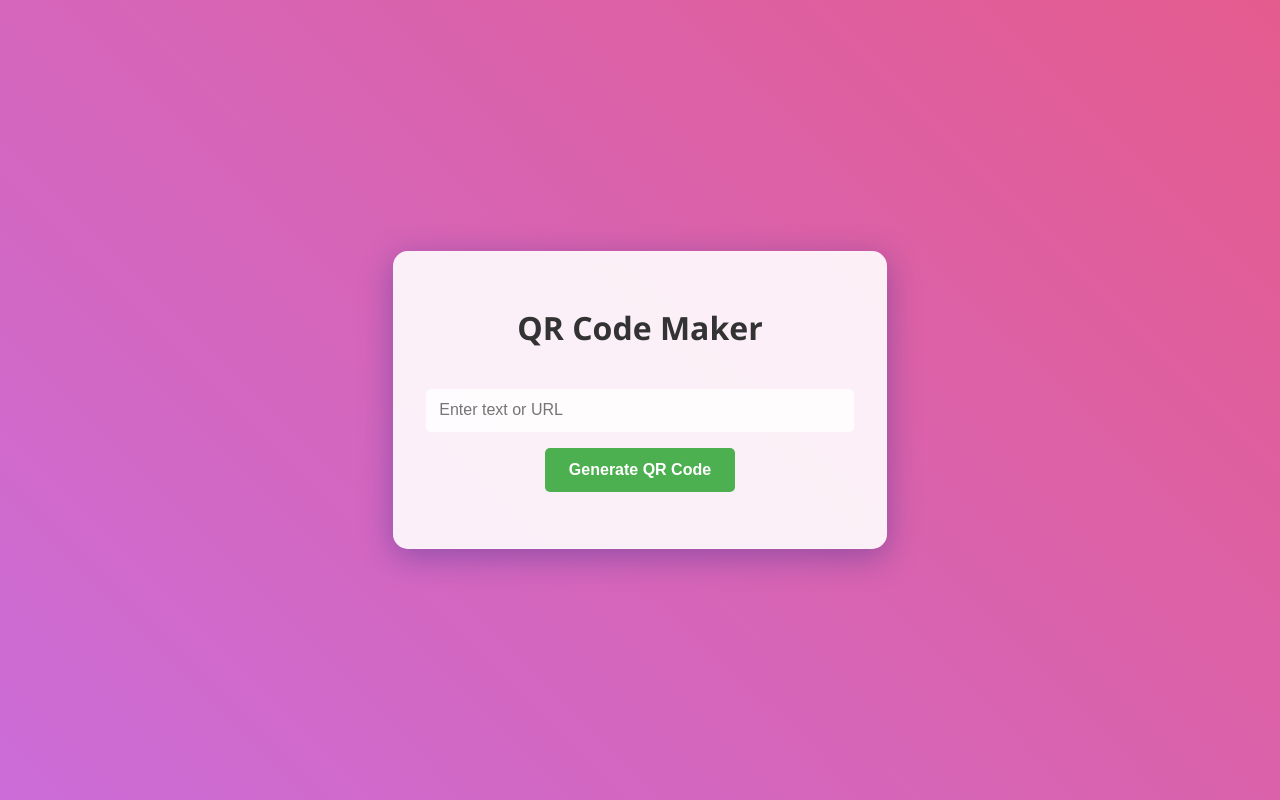
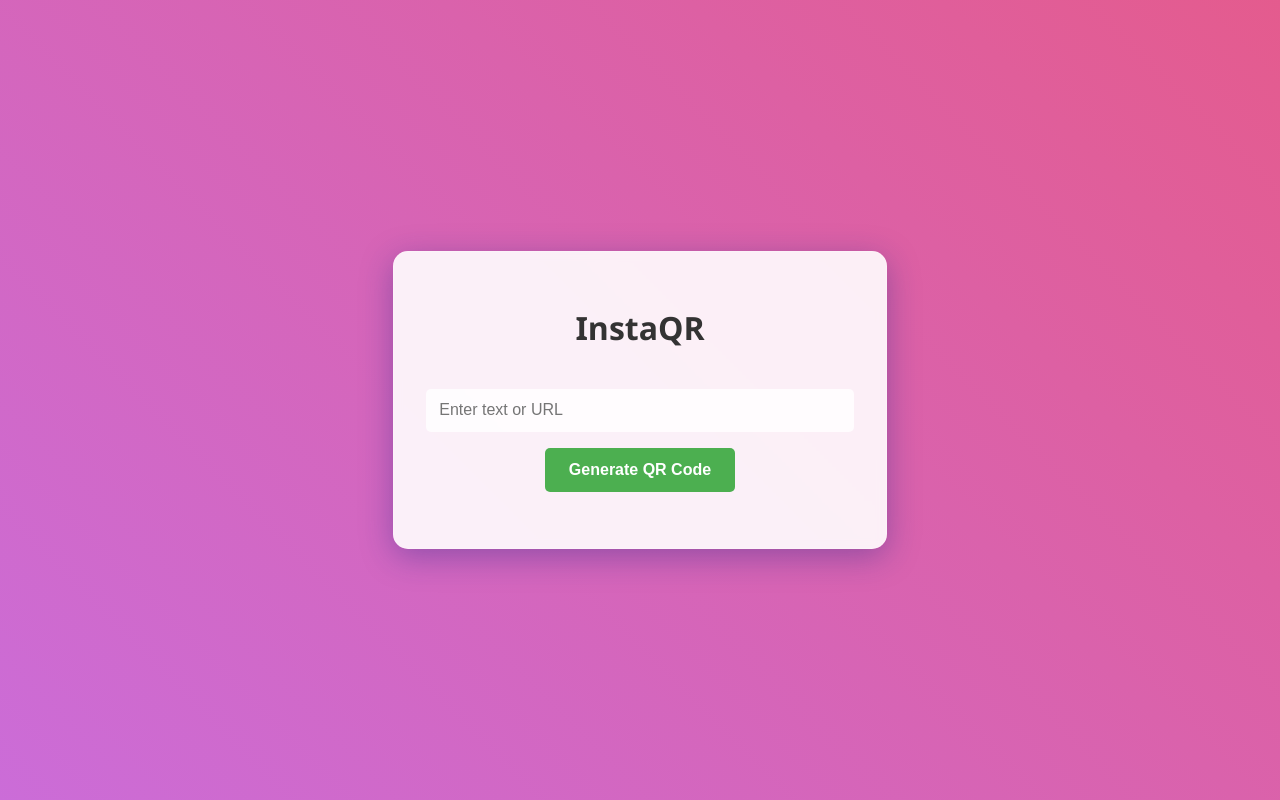
Before and after one commit to LynxStudiosDC/quotegen, a plain HTML site: page index.html in a window 1280 px wide. Drawn offline with nearby package versions, Linux system fonts and the light colour scheme.

Commit message:
Update and rename P1Nextp5gwEWX0QqB.html to index.html

```diff
--- a/P1Nextp5gwEWX0QqB.html
+++ b/index.html
@@ -1,5 +1,5 @@
 <html><head><base href="https://qr-code-maker.example.com/">
-<title>QR Code Maker with Cool Background</title>
+<title>InstaQR</title>
 <meta charset="UTF-8">
 <meta name="viewport" content="width=device-width, initial-scale=1.0">
 <style>
@@ -88,7 +88,7 @@
 <div class="background"></div>
 <div class="container">
     <div class="qr-maker">
-        <h1>QR Code Maker</h1>
+        <h1>InstaQR</h1>
         <input type="text" id="qr-input" placeholder="Enter text or URL">
         <button onclick="generateQR()">Generate QR Code</button>
         <div id="qrcode"></div>
```
